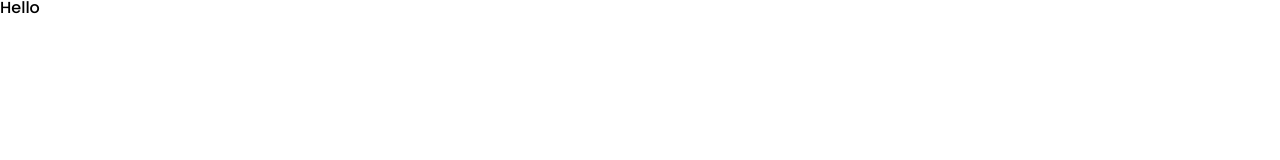
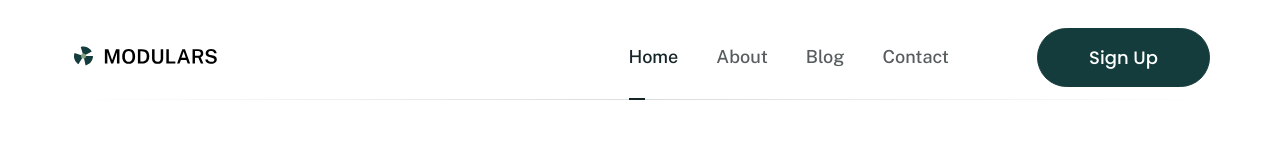
Before and after one commit to htung1901/htmlcss-03.1, a plain HTML site: page index.html in a window 1280 px wide. Shown: the top 160 px of the page. Drawn offline with nearby package versions, Linux system fonts and the light colour scheme.

Commit message:
Header top

```diff
--- a/assets/css/style.css
+++ b/assets/css/style.css
@@ -1,7 +1,11 @@
 * {
-    margin: 0;
-    padding: 0;
-    box-sizing: border-box;
+  box-sizing: border-box;
+}
+
+:root {
+  --primary-color: #143c3c;
+  --header-color: #152427;
+  --item-color: #575d5e;
 }
 
 html {
@@ -12,3 +16,95 @@ body {
   font-size: 1.6rem;
   font-family: "Poppins", "Public Sans", sans-serif;
 }
+
+/* Common */
+a {
+  text-decoration: none;
+}
+
+.container {
+  width: 1140px;
+  max-width: calc(100% - 48px);
+  margin: 0 auto;
+}
+
+.btn {
+  display: block;
+  --height: 57px;
+  min-width: 173px;
+  outline: none;
+  border: 1.5px solid var(--primary-color);
+  border-radius: 40px;
+  text-align: center;
+  font-size: 1.8rem;
+  font-weight: 500;
+  line-height: var(--height);
+  color: #fff;
+  background: var(--primary-color);
+}
+
+/* Header */
+.header {
+  padding-top: 14px;
+}
+
+.header-top {
+  position: relative;
+  display: flex;
+  justify-content: space-between;
+  align-items: center;
+  padding-top: 14px;
+  padding-bottom: 13px;
+}
+
+.header-top::before {
+  content: "";
+  position: absolute;
+  bottom: 0;
+  display: block;
+  height: 1px;
+  width: 1140px;
+  background: linear-gradient(90deg, #FFF 0%, #DDDCDC 51.09%, rgba(212, 212, 212, 0.00) 99.68%);
+}
+
+.navbar {
+  margin-left: auto;
+}
+
+.navbar__list {
+  display: flex;
+  align-items: center;
+  column-gap: 38px;
+  margin-left: auto;
+}
+
+.navbar__item {
+  position: relative;
+}
+
+.navbar__link {
+  font-family: "Public Sans";
+  font-size: 1.8rem;
+  font-weight: 500;
+  line-height: 1.56;
+  color: var(--item-color);
+}
+
+.navbar__link--active,
+.navbar__link:hover {
+  color: var(--header-color);
+}
+
+.navbar__link--active::after {
+  position: absolute;
+  bottom: -28px;
+  content: "";
+  display: block;
+  width: 16px;
+  height: 2px;
+  background: var(--header-color);
+}
+
+.header-action {
+  margin-left: 88px;
+}
--- a/index.html
+++ b/index.html
@@ -5,10 +5,26 @@
     <meta name="viewport" content="width=device-width, initial-scale=1.0" />
     <title>MODULARS</title>
     <!-- Favicon -->
-    <link rel="apple-touch-icon" sizes="57x57" href="./assets/favicon/apple-icon-57x57.png" />
-    <link rel="apple-touch-icon" sizes="60x60" href="./assets/favicon/apple-icon-60x60.png" />
-    <link rel="apple-touch-icon" sizes="72x72" href="./assets/favicon/apple-icon-72x72.png" />
-    <link rel="apple-touch-icon" sizes="76x76" href="./assets/favicon/apple-icon-76x76.png" />
+    <link
+      rel="apple-touch-icon"
+      sizes="57x57"
+      href="./assets/favicon/apple-icon-57x57.png"
+    />
+    <link
+      rel="apple-touch-icon"
+      sizes="60x60"
+      href="./assets/favicon/apple-icon-60x60.png"
+    />
+    <link
+      rel="apple-touch-icon"
+      sizes="72x72"
+      href="./assets/favicon/apple-icon-72x72.png"
+    />
+    <link
+      rel="apple-touch-icon"
+      sizes="76x76"
+      href="./assets/favicon/apple-icon-76x76.png"
+    />
     <link
       rel="apple-touch-icon"
       sizes="114x114"
@@ -40,12 +56,30 @@
       sizes="192x192"
       href="./assets/favicon/android-icon-192x192.png"
     />
-    <link rel="icon" type="image/png" sizes="32x32" href="./assets/favicon/favicon-32x32.png" />
-    <link rel="icon" type="image/png" sizes="96x96" href="./assets/favicon/favicon-96x96.png" />
-    <link rel="icon" type="image/png" sizes="16x16" href="./assets/favicon/favicon-16x16.png" />
+    <link
+      rel="icon"
+      type="image/png"
+      sizes="32x32"
+      href="./assets/favicon/favicon-32x32.png"
+    />
+    <link
+      rel="icon"
+      type="image/png"
+      sizes="96x96"
+      href="./assets/favicon/favicon-96x96.png"
+    />
+    <link
+      rel="icon"
+      type="image/png"
+      sizes="16x16"
+      href="./assets/favicon/favicon-16x16.png"
+    />
     <link rel="manifest" href="./assets/favicon/manifest.json" />
     <meta name="msapplication-TileColor" content="#ffffff" />
-    <meta name="msapplication-TileImage" content="./assets/favicon/ms-icon-144x144.png" />
+    <meta
+      name="msapplication-TileImage"
+      content="./assets/favicon/ms-icon-144x144.png"
+    />
     <meta name="theme-color" content="#ffffff" />
 
     <!-- Font Embed -->
@@ -62,7 +96,41 @@
     <!-- Link CSS -->
     <link rel="stylesheet" href="./assets/css/style.css" />
   </head>
-  <body>
-    Hello
+  <body style="height: 10000px">
+    <!-- Header -->
+    <header class="header">
+      <!-- Header top -->
+      <div class="container">
+        <div class="header-top">
+          <!-- Logo -->
+          <a href="#!">
+            <img src="./assets/img/Modulars-logo.svg" alt="MODULARS" class="logo" />
+          </a>
+
+          <!-- Navigation -->
+          <nav class="navbar">
+            <ul class="navbar__list">
+              <li class="navbar__item">
+                <a class="navbar__link navbar__link--active" href="#!">Home</a>
+              </li>
+              <li class="navbar__item">
+                <a class="navbar__link" href="#!">About</a>
+              </li>
+              <li class="navbar__item">
+                <a class="navbar__link" href="#!">Blog</a>
+              </li>
+              <li class="navbar__item">
+                <a class="navbar__link" href="#!">Contact</a>
+              </li>
+            </ul>
+          </nav>
+
+          <!-- Action -->
+          <div class="header-action">
+            <a href="#!" class="btn header-action__btn">Sign Up</a>
+          </div>
+        </div>
+      </div>
+    </header>
   </body>
 </html>
```
Also changed, not shown: assets/img/Modulars-logo.svg (added).
